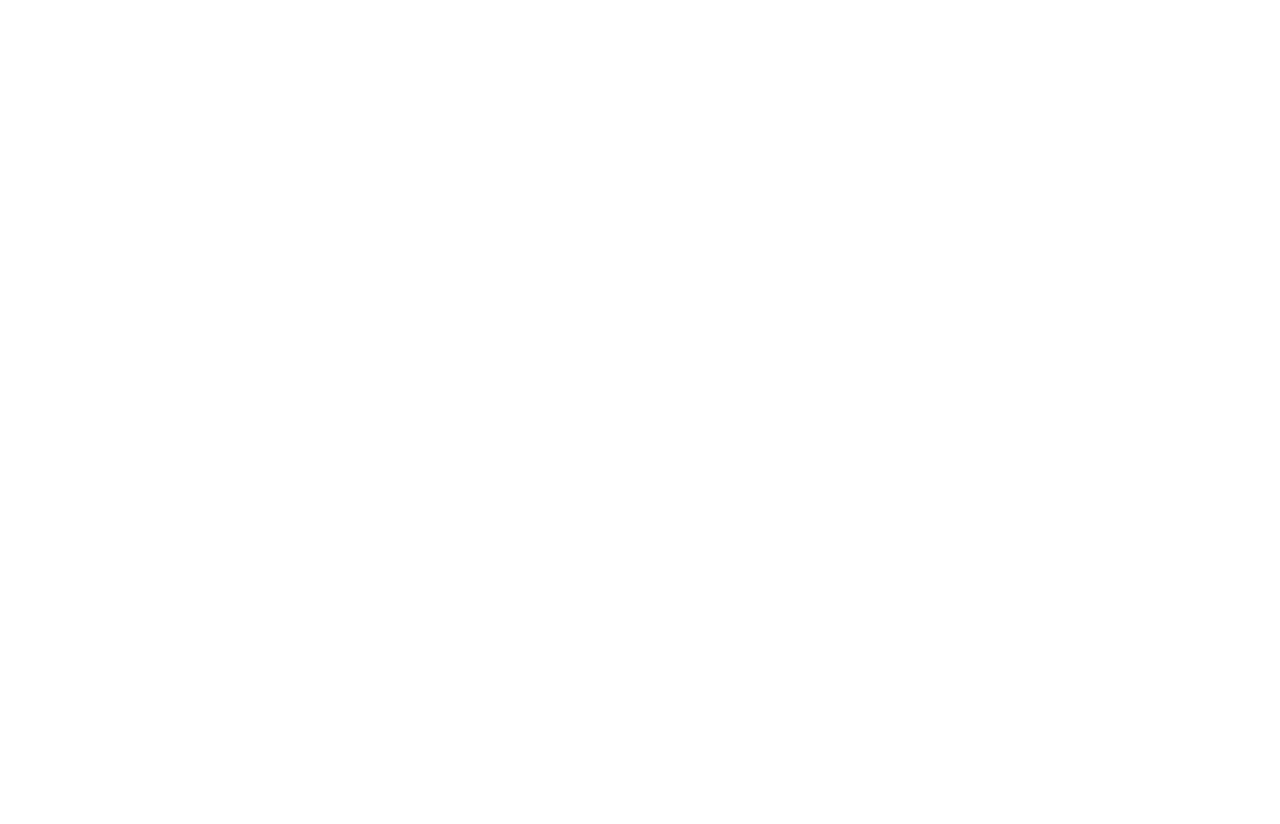
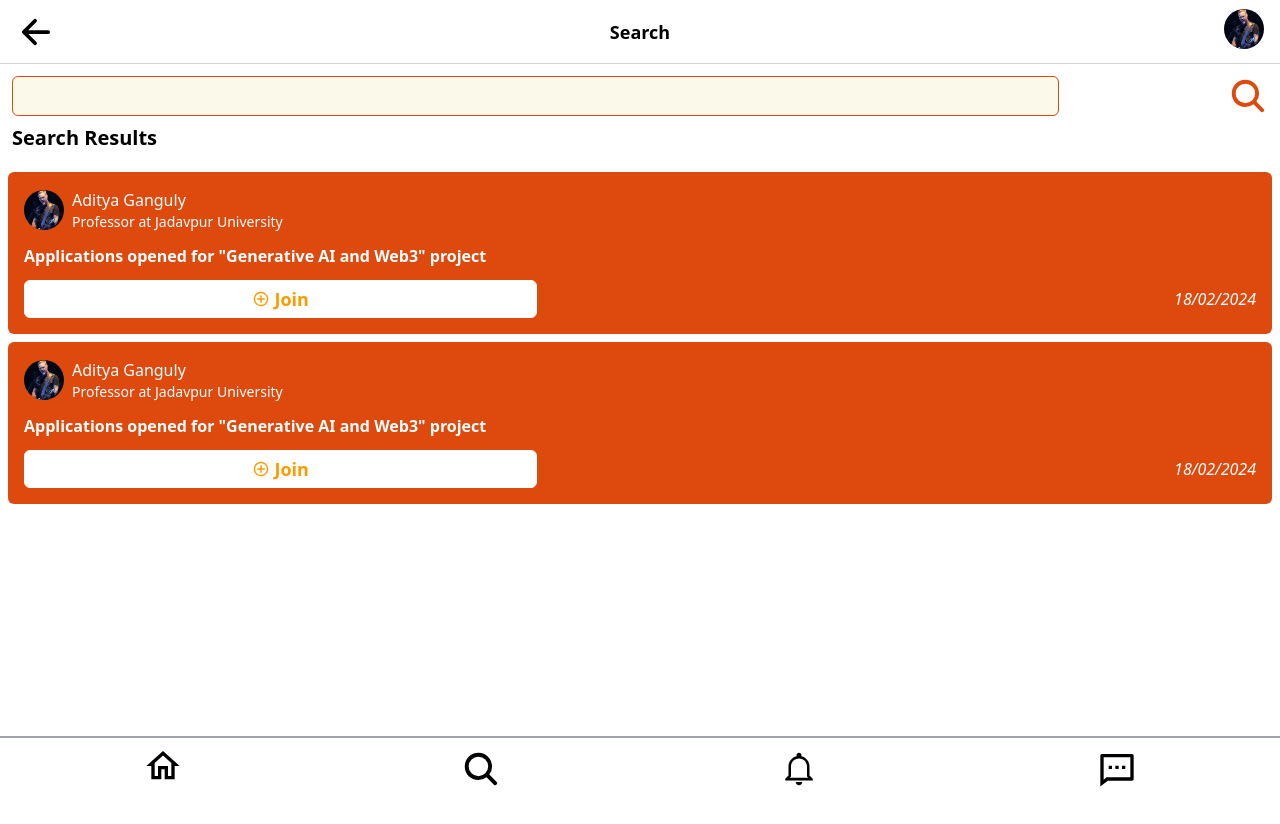
Before and after one commit to AdnanKhurshid26/juconnect-frontend, a React (Create React App) app: page /search in a window 1280 px wide. Before the commit this address had no page. Shown: the top 824 px of the page. Before the commit the page ends 800 px from the top, so only its background shows below. Built offline with nearby package versions, Linux system fonts and the light colour scheme.

Commit message:
added search page

```diff
--- a/src/App.js
+++ b/src/App.js
@@ -2,6 +2,7 @@
 import Home from "./pages/Home";
 import Login from "./pages/Login";
 import Notifications from "./pages/Notifications";
+import Search from "./pages/Search";
 import StudentProfile from "./pages/StudentProfile";
 
 function App() {
@@ -13,6 +14,7 @@
           <Route path="/home" element={<Home/>}></Route>
           <Route path="/student-profile" element={<StudentProfile/>}></Route>
           <Route path="/notifications" element={<Notifications/>}></Route>
+          <Route path="/search" element={<Search/>}></Route>
         </Routes>
       </BrowserRouter>
     </>
--- a/src/components/Header.js
+++ b/src/components/Header.js
@@ -11,7 +11,7 @@
   };
 
   return (
-    <div className="flex flex-row justify-between items-center w-full border-b border-neutral-300 px-4 py-2 sticky bg-white top-0">
+    <div className="flex flex-row justify-between items-center w-full border-b border-neutral-300 px-4 py-2 sticky bg-white top-0 h-16">
       <button onClick={handleGoBack}>
         <IoArrowBack className="w-full h-10" />
       </button>
--- a/src/components/Navbar.js
+++ b/src/components/Navbar.js
@@ -13,7 +13,7 @@
   };
 
   return (
-    <div className="bottom-0 w-full border-t-2  border-gray-400 bg-white z-10 flex flex-row gap-4 justify-center items-center p-3 sticky">
+    <div className="bottom-0 w-full border-t-2 h-16 border-gray-400 bg-white z-10 flex flex-row gap-4 justify-center items-center p-3 sticky">
       <Link className="w-full" to='/home'>
         <button
           className={`w-full ${
@@ -25,14 +25,14 @@
         </button>
       </Link>
 
-      <button
+      <Link to="/search"
         className={`w-full ${
-          hoveredIcon === "profile" ? "text-red-primary" : ""
+          hoveredIcon === "search" ? "text-red-primary" : ""
         }`}
-        onMouseEnter={() => handleIconHover("profile")}
+        onMouseEnter={() => handleIconHover("search")}
       >
         <IoSearch className="w-full h-10" />
-      </button>
+      </Link>
       <Link  to='/notifications'
         className={`w-full ${
           hoveredIcon === "notifications" ? "text-red-primary" : ""
--- /dev/null
+++ b/src/components/SearchBar.js
@@ -0,0 +1,22 @@
+import React from "react";
+import { IoSearch } from "react-icons/io5";
+
+const SearchBar = () => {
+  return (
+    <div className="flex flex-col gap-2 sticky bg-white top-16 p-3">
+      <div className="flex flex-row justify-between items-center w-full ">
+        <input
+          type="text"
+          className="border border-orange-dark bg-backg-light h-10 w-10/12 rounded-md px-2 py-1 text-lg"
+        />
+
+        <button className="pointer">
+          <IoSearch className="text-orange-dark w-full h-10" />
+        </button>
+      </div>
+      <div className="text-xl font-semibold">Search Results</div>
+    </div>
+  );
+};
+
+export default SearchBar;
--- a/src/pages/Notifications.js
+++ b/src/pages/Notifications.js
@@ -63,7 +63,7 @@
   return (
     <div>
       <Header headertext="Notifications" />
-      <div className="min-h-screen flex flex-col w-full border border-red-500">
+      <div className="min-h-screen flex flex-col w-full">
         {notifs.map((notif, index) => (
           <NotificationCard
             key={index}
--- /dev/null
+++ b/src/pages/Search.js
@@ -0,0 +1,21 @@
+import React from 'react'
+import Header from '../components/Header'
+import Navbar from '../components/Navbar'
+import ProjectCard from '../components/ProjectCard'
+import SearchBar from '../components/SearchBar'
+const Search = () => {
+  return (
+    <div>
+      <Header headertext="Search" />
+      <SearchBar />
+      <div className="min-h-screen flex flex-col w-full gap-2  p-2">
+        <ProjectCard/>
+        <ProjectCard/>
+      </div>
+
+      <Navbar />
+    </div>
+  )
+}
+
+export default Search
```
